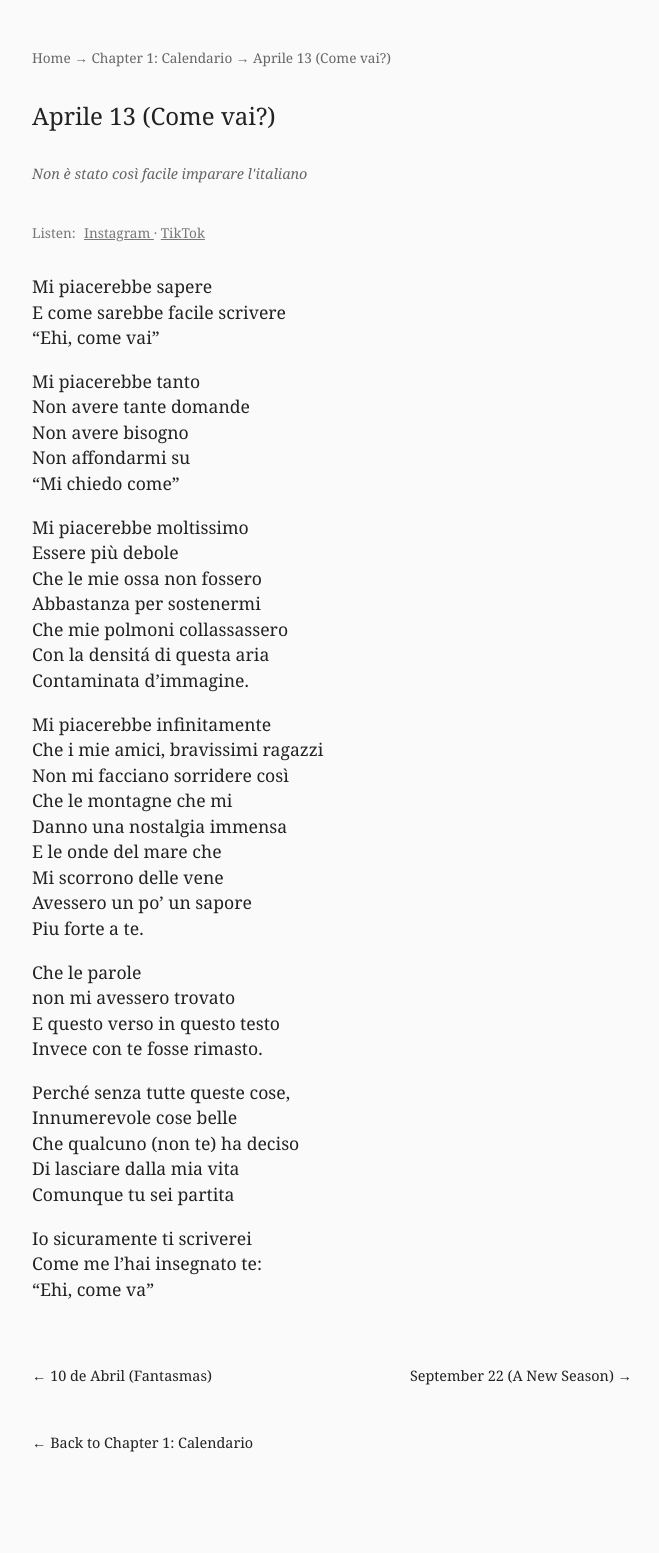
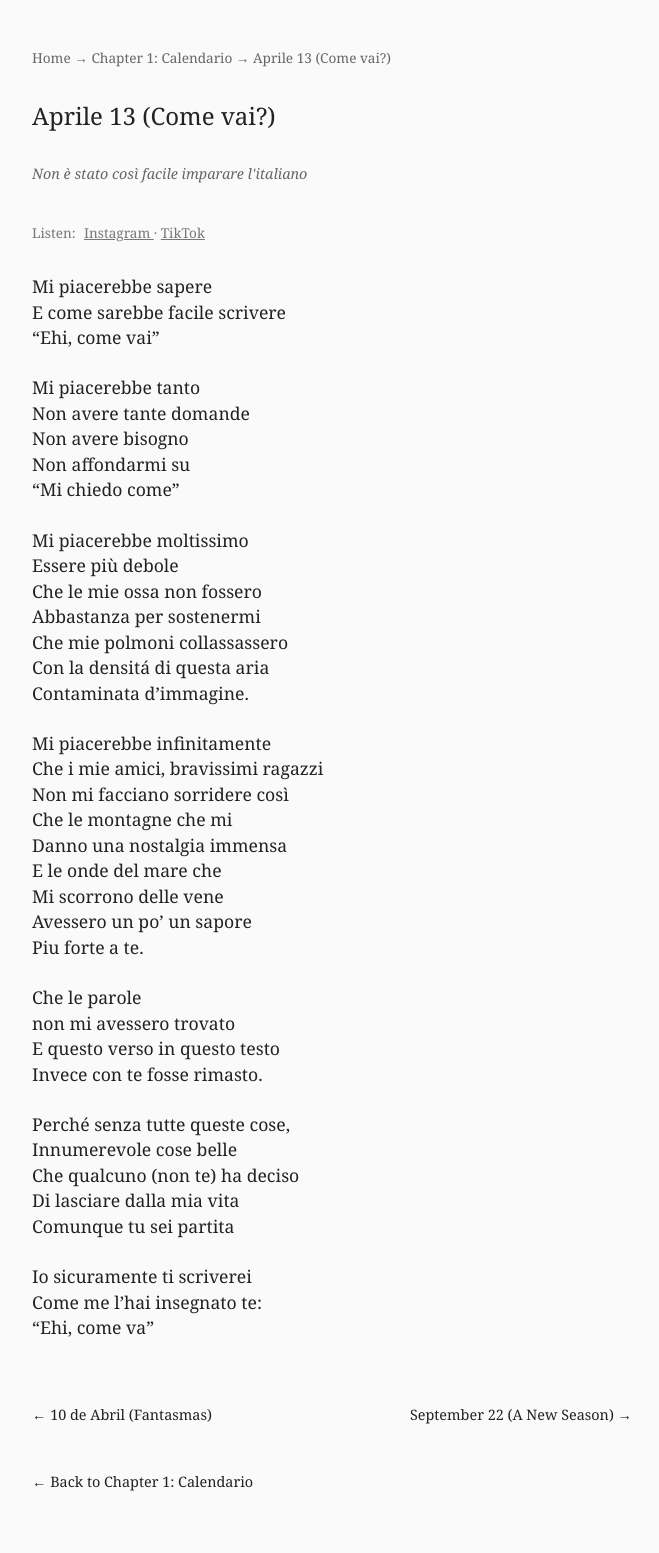
Before and after one commit to thedancingneutrino/thedancingneutrino.github.io, a Jekyll site: the page built from poems/Aprile13.md, in a window 1280 px wide. Shown: the whole page, without its empty margins (308-967 px from the left). Built offline with Jekyll 4.4.1, drawn with Linux system fonts in a browser that asks for light colours; before the commit the page ends 1515 px from its top, so only the background shows below that.

Commit message:
Update style.css

```diff
--- a/assets/style.css
+++ b/assets/style.css
@@ -23,7 +23,7 @@ h1 {
 
 .poem-content p {
   white-space: pre-line;
-  margin: 0 0 1.15rem 0;
+  margin: 0 0 1.55rem 0;
 }
 
 /* Two-voice poem sections */
```
